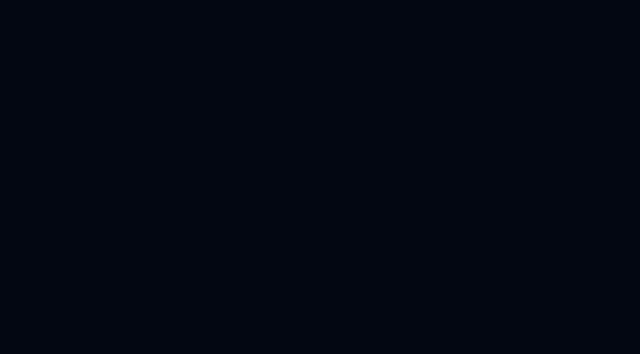
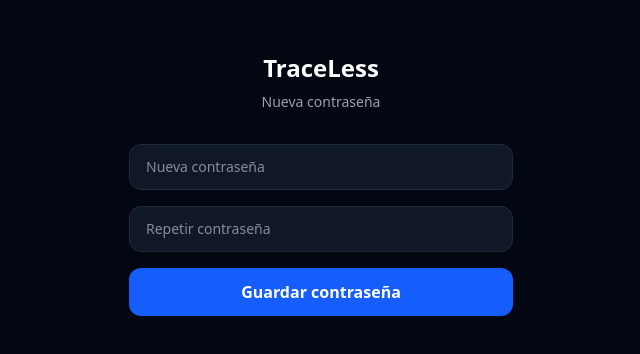
Before and after one commit to Vazquez-Alejandro/traceless, a React (Vite) app in the folder frontend/: page /reset-password in a window 1280 px wide. Before the commit this address had no page. Shown: the part 216-570 px from the top of the page, without its empty margins (319-959 px from the left). Built offline with nearby package versions, Linux system fonts and the light colour scheme.

Commit message:
feat: forgot password + reset password + email verification

```diff
--- a/frontend/src/App.tsx
+++ b/frontend/src/App.tsx
@@ -4,6 +4,9 @@ import { api } from "./api/client";
 import Landing from "./pages/Landing";
 import Login from "./pages/Login";
 import Register from "./pages/Register";
+import ForgotPassword from "./pages/ForgotPassword";
+import ResetPassword from "./pages/ResetPassword";
+import VerifyEmail from "./pages/VerifyEmail";
 import Dashboard from "./pages/Dashboard";
 import Clientes from "./pages/Clientes";
 import ClienteHistorial from "./pages/ClienteHistorial";
@@ -33,6 +36,9 @@ export default function App() {
       <Route path="/" element={<Landing />} />
       <Route path="/login" element={<Login />} />
       <Route path="/register" element={<Register />} />
+      <Route path="/forgot-password" element={<ForgotPassword />} />
+      <Route path="/reset-password" element={<ResetPassword />} />
+      <Route path="/verify-email" element={<VerifyEmail />} />
       <Route path="/dashboard" element={<ProtectedRoute><Dashboard /></ProtectedRoute>} />
       <Route path="/clientes" element={<ProtectedRoute><Clientes /></ProtectedRoute>} />
       <Route path="/clientes/:id" element={<ProtectedRoute><ClienteHistorial /></ProtectedRoute>} />
--- a/frontend/src/api/client.ts
+++ b/frontend/src/api/client.ts
@@ -37,6 +37,10 @@ export const api = {
     login: (data: { email: string; password: string }) =>
       request("/auth/login", { method: "POST", body: JSON.stringify(data) }),
     me: () => request("/auth/me"),
+    forgotPassword: (email: string) =>
+      request("/auth/forgot-password", { method: "POST", body: JSON.stringify({ email }) }),
+    resetPassword: (password: string) =>
+      request("/auth/reset-password", { method: "POST", body: JSON.stringify({ password }) }),
   },
   clientes: {
     list: () => request("/clientes"),
--- /dev/null
+++ b/frontend/src/pages/ForgotPassword.tsx
@@ -0,0 +1,61 @@
+import { useState } from "react";
+import { Link } from "react-router-dom";
+import { api } from "../api/client";
+
+export default function ForgotPassword() {
+  const [email, setEmail] = useState("");
+  const [sent, setSent] = useState(false);
+  const [error, setError] = useState("");
+
+  const handleSubmit = async (e: React.FormEvent) => {
+    e.preventDefault();
+    setError("");
+    const res = await api.auth.forgotPassword(email);
+    if (res.error) {
+      setError("Error al enviar el email");
+    } else {
+      setSent(true);
+    }
+  };
+
+  if (sent) {
+    return (
+      <div className="min-h-screen bg-gray-950 text-white flex items-center justify-center px-4">
+        <div className="w-full max-w-sm text-center">
+          <Link to="/" className="text-2xl font-bold">TraceLess</Link>
+          <div className="mt-8 p-6 rounded-2xl bg-gray-900/40 border border-gray-800/40">
+            <div className="text-3xl mb-4">📧</div>
+            <h2 className="text-lg font-semibold mb-2">Email enviado</h2>
+            <p className="text-sm text-gray-400 mb-4">
+              Si <span className="text-white">{email}</span> está registrado, recibiste un link para restablecer tu contraseña.
+            </p>
+            <p className="text-xs text-gray-500">Revisá tu carpeta de spam si no lo ves.</p>
+            <Link to="/login" className="inline-block mt-4 text-sm text-blue-400 hover:underline">Volver al login</Link>
+          </div>
+        </div>
+      </div>
+    );
+  }
+
+  return (
+    <div className="min-h-screen bg-gray-950 text-white flex items-center justify-center px-4">
+      <div className="w-full max-w-sm">
+        <div className="text-center mb-8">
+          <Link to="/" className="text-2xl font-bold">TraceLess</Link>
+          <p className="text-gray-400 text-sm mt-2">Recuperá tu contraseña</p>
+        </div>
+        <form onSubmit={handleSubmit} className="space-y-4">
+          <input type="email" placeholder="Tu email" value={email} onChange={e => setEmail(e.target.value)} required
+            className="w-full px-4 py-3 bg-gray-900 border border-gray-800 rounded-xl text-sm focus:outline-none focus:border-blue-500" />
+          {error && <p className="text-red-400 text-xs">{error}</p>}
+          <button type="submit" className="w-full py-3 bg-blue-600 hover:bg-blue-500 text-white font-semibold rounded-xl transition-all">
+            Enviar link de recuperación
+          </button>
+        </form>
+        <p className="text-center text-sm text-gray-500 mt-6">
+          <Link to="/login" className="text-blue-400 hover:underline">Volver al login</Link>
+        </p>
+      </div>
+    </div>
+  );
+}
--- a/frontend/src/pages/Login.tsx
+++ b/frontend/src/pages/Login.tsx
@@ -33,6 +33,9 @@ export default function Login() {
             className="w-full px-4 py-3 bg-gray-900 border border-gray-800 rounded-xl text-sm focus:outline-none focus:border-blue-500" />
           <input type="password" placeholder="Contraseña" value={password} onChange={e => setPassword(e.target.value)} required
             className="w-full px-4 py-3 bg-gray-900 border border-gray-800 rounded-xl text-sm focus:outline-none focus:border-blue-500" />
+          <div className="text-right">
+            <Link to="/forgot-password" className="text-xs text-gray-500 hover:text-blue-400">¿Olvidaste tu contraseña?</Link>
+          </div>
           {error && <p className="text-red-400 text-xs">{error}</p>}
           <button type="submit" className="w-full py-3 bg-blue-600 hover:bg-blue-500 text-white font-semibold rounded-xl transition-all">
             Ingresar
--- /dev/null
+++ b/frontend/src/pages/ResetPassword.tsx
@@ -0,0 +1,75 @@
+import { useState } from "react";
+import { Link, useSearchParams } from "react-router-dom";
+import { api } from "../api/client";
+
+export default function ResetPassword() {
+  const [password, setPassword] = useState("");
+  const [confirm, setConfirm] = useState("");
+  const [error, setError] = useState("");
+  const [done, setDone] = useState(false);
+  const [searchParams] = useSearchParams();
+
+  const handleSubmit = async (e: React.FormEvent) => {
+    e.preventDefault();
+    setError("");
+    if (password.length < 6) {
+      setError("La contraseña debe tener al menos 6 caracteres");
+      return;
+    }
+    if (password !== confirm) {
+      setError("Las contraseñas no coinciden");
+      return;
+    }
+    const token = searchParams.get("access_token") || searchParams.get("token") || "";
+    if (!token) {
+      setError("Token inválido. Pedí un nuevo link de recuperación.");
+      return;
+    }
+    localStorage.setItem("token", token);
+    const res = await api.auth.resetPassword(password);
+    if (res.error) {
+      setError("Error al actualizar la contraseña. Pedí un nuevo link.");
+    } else {
+      setDone(true);
+    }
+  };
+
+  if (done) {
+    return (
+      <div className="min-h-screen bg-gray-950 text-white flex items-center justify-center px-4">
+        <div className="w-full max-w-sm text-center">
+          <Link to="/" className="text-2xl font-bold">TraceLess</Link>
+          <div className="mt-8 p-6 rounded-2xl bg-gray-900/40 border border-gray-800/40">
+            <div className="text-3xl mb-4">✅</div>
+            <h2 className="text-lg font-semibold mb-2">Contraseña actualizada</h2>
+            <p className="text-sm text-gray-400 mb-4">Ya podés iniciar sesión con tu nueva contraseña.</p>
+            <Link to="/login" className="inline-block px-6 py-2 bg-blue-600 hover:bg-blue-500 text-white font-semibold rounded-xl text-sm">
+              Iniciar sesión
+            </Link>
+          </div>
+        </div>
+      </div>
+    );
+  }
+
+  return (
+    <div className="min-h-screen bg-gray-950 text-white flex items-center justify-center px-4">
+      <div className="w-full max-w-sm">
+        <div className="text-center mb-8">
+          <Link to="/" className="text-2xl font-bold">TraceLess</Link>
+          <p className="text-gray-400 text-sm mt-2">Nueva contraseña</p>
+        </div>
+        <form onSubmit={handleSubmit} className="space-y-4">
+          <input type="password" placeholder="Nueva contraseña" value={password} onChange={e => setPassword(e.target.value)} required
+            className="w-full px-4 py-3 bg-gray-900 border border-gray-800 rounded-xl text-sm focus:outline-none focus:border-blue-500" />
+          <input type="password" placeholder="Repetir contraseña" value={confirm} onChange={e => setConfirm(e.target.value)} required
+            className="w-full px-4 py-3 bg-gray-900 border border-gray-800 rounded-xl text-sm focus:outline-none focus:border-blue-500" />
+          {error && <p className="text-red-400 text-xs">{error}</p>}
+          <button type="submit" className="w-full py-3 bg-blue-600 hover:bg-blue-500 text-white font-semibold rounded-xl transition-all">
+            Guardar contraseña
+          </button>
+        </form>
+      </div>
+    </div>
+  );
+}
--- /dev/null
+++ b/frontend/src/pages/VerifyEmail.tsx
@@ -0,0 +1,33 @@
+import { Link, useSearchParams } from "react-router-dom";
+
+export default function VerifyEmail() {
+  const [searchParams] = useSearchParams();
+  const error = searchParams.get("error");
+
+  return (
+    <div className="min-h-screen bg-gray-950 text-white flex items-center justify-center px-4">
+      <div className="w-full max-w-sm text-center">
+        <Link to="/" className="text-2xl font-bold">TraceLess</Link>
+        <div className="mt-8 p-6 rounded-2xl bg-gray-900/40 border border-gray-800/40">
+          {error ? (
+            <>
+              <div className="text-3xl mb-4">❌</div>
+              <h2 className="text-lg font-semibold mb-2">Error de verificación</h2>
+              <p className="text-sm text-gray-400 mb-4">El link de verificación no es válido o ya expiró.</p>
+              <Link to="/login" className="text-sm text-blue-400 hover:underline">Volver al login</Link>
+            </>
+          ) : (
+            <>
+              <div className="text-3xl mb-4">✉️</div>
+              <h2 className="text-lg font-semibold mb-2">Email verificado</h2>
+              <p className="text-sm text-gray-400 mb-4">Tu cuenta está lista. Ya podés iniciar sesión.</p>
+              <Link to="/login" className="inline-block px-6 py-2 bg-blue-600 hover:bg-blue-500 text-white font-semibold rounded-xl text-sm">
+                Iniciar sesión
+              </Link>
+            </>
+          )}
+        </div>
+      </div>
+    </div>
+  );
+}
```
Also changed, not shown: 1 other file (tests, documents, lock files or other folders).
